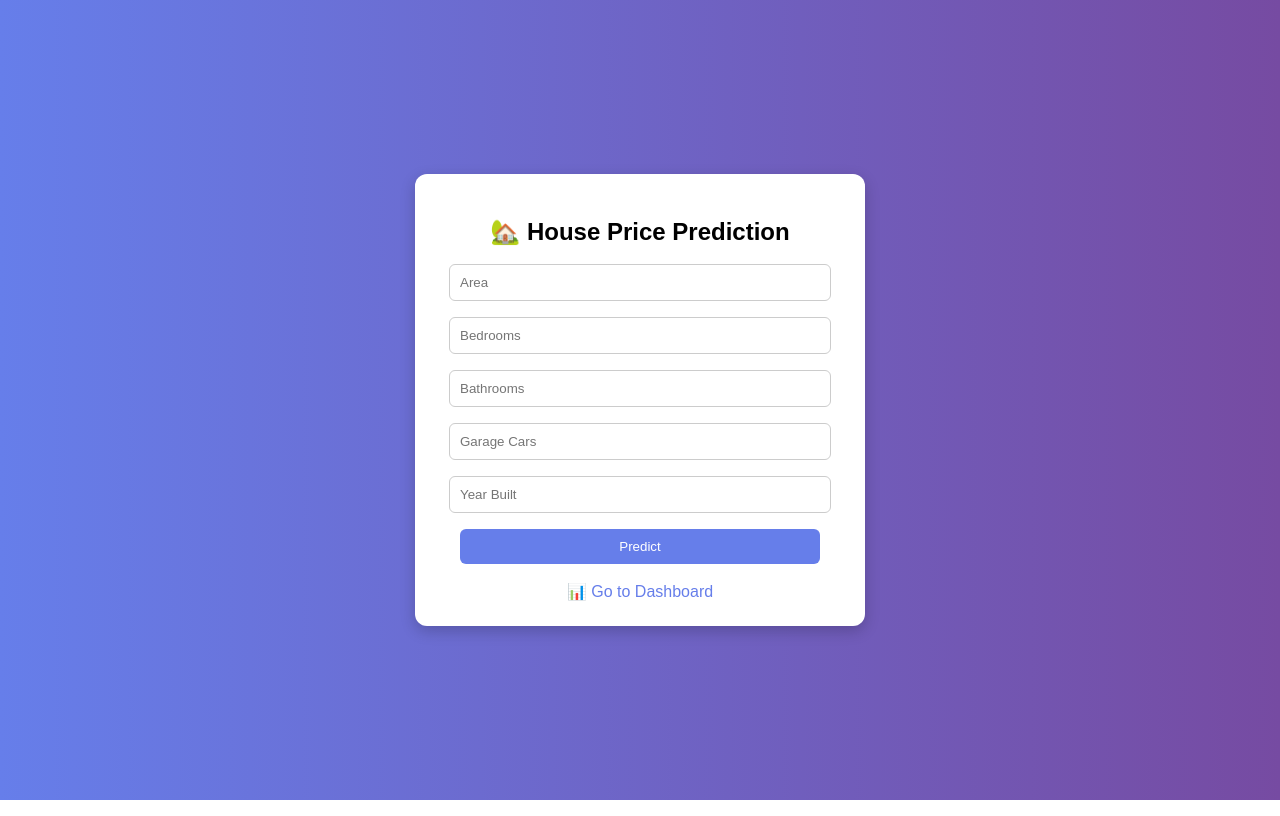
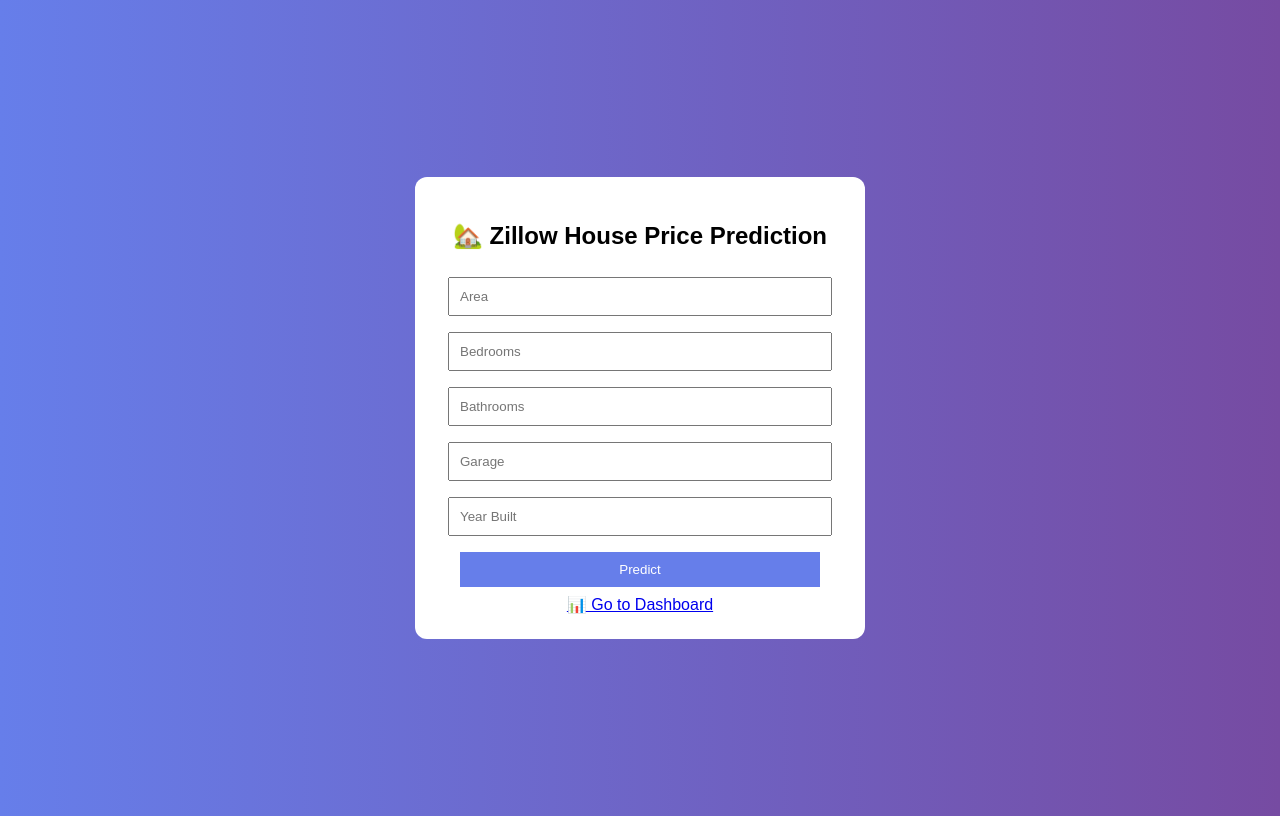
Before and after one commit to suryarsuresh1258/house-price-app, a Flask app: page / in a window 1280 px wide. Run offline with Flask 3, Linux system fonts and the light colour scheme; parts of the project's set-up code (start-up, migrations or seed data) failed here and were passed over; some libraries are stand-ins or nearby versions.

Commit message:
Update index.html

```diff
--- a/templates/index.html
+++ b/templates/index.html
@@ -1,7 +1,7 @@
 <!DOCTYPE html>
 <html>
 <head>
-    <title>House Price Prediction</title>
+    <title>Zillow House Price Prediction</title>
 
     <script src="https://cdn.plot.ly/plotly-latest.min.js"></script>
 
@@ -13,7 +13,6 @@
             justify-content: center;
             align-items: center;
             min-height: 100vh;
-            margin: 0;
         }
 
         .container {
@@ -22,37 +21,18 @@
             border-radius: 12px;
             width: 400px;
             text-align: center;
-            box-shadow: 0px 5px 15px rgba(0,0,0,0.2);
         }
 
         input, button {
             width: 90%;
             padding: 10px;
-            margin: 8px 0;
-            border-radius: 6px;
-            border: 1px solid #ccc;
+            margin: 8px;
         }
 
         button {
             background: #667eea;
             color: white;
             border: none;
-            cursor: pointer;
-        }
-
-        button:hover {
-            background: #5a67d8;
-        }
-
-        h2 {
-            margin-bottom: 10px;
-        }
-
-        a {
-            display: block;
-            margin-top: 10px;
-            color: #667eea;
-            text-decoration: none;
         }
     </style>
 </head>
@@ -60,15 +40,15 @@
 <body>
 
 <div class="container">
-    <h2>🏡 House Price Prediction</h2>
+    <h2>🏡 Zillow House Price Prediction</h2>
 
     <form action="/predict" method="POST">
 
-        <input type="number" step="any" name="calculatedfinishedsquarefeet" placeholder="Area" required>
-        <input type="number" step="any" name="bedroomcnt" placeholder="Bedrooms" required>
-        <input type="number" step="any" name="bathroomcnt" placeholder="Bathrooms" required>
-        <input type="number" step="any" name="garagecarcnt" placeholder="Garage Cars" required>
-        <input type="number" step="any" name="yearbuilt" placeholder="Year Built" required>
+        <input type="number" name="calculatedfinishedsquarefeet" placeholder="Area" required>
+        <input type="number" name="bedroomcnt" placeholder="Bedrooms" required>
+        <input type="number" name="bathroomcnt" placeholder="Bathrooms" required>
+        <input type="number" name="garagecarcnt" placeholder="Garage" required>
+        <input type="number" name="yearbuilt" placeholder="Year Built" required>
 
         <button type="submit">Predict</button>
     </form>
@@ -82,9 +62,7 @@
     {% endif %}
 
     {% if plot_html %}
-        <div>
-            {{ plot_html | safe }}
-        </div>
+        {{ plot_html | safe }}
     {% endif %}
 
     <a href="/dashboard">📊 Go to Dashboard</a>
```
